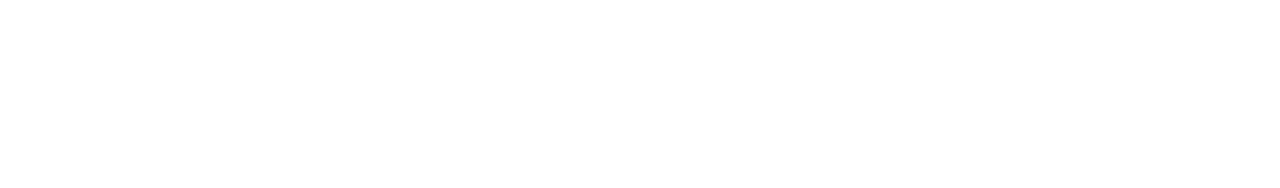
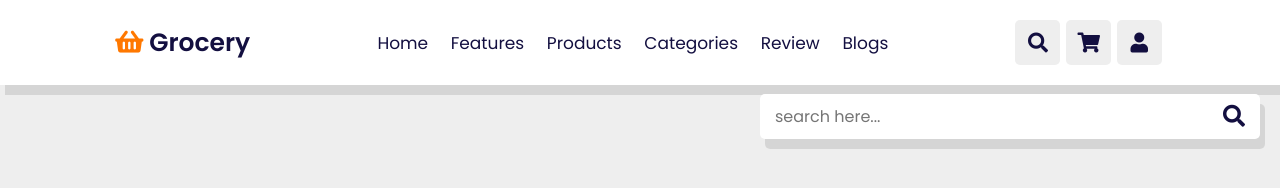
Before and after one commit to iqbal-bd/Grocery-Store, a plain HTML site: page index.html in a window 1280 px wide. Drawn offline with Linux system fonts and the light colour scheme.

Commit message:
header part added

```diff
--- a/index.html
+++ b/index.html
@@ -5,10 +5,42 @@
     <meta http-equiv="X-UA-Compatible" content="IE=edge">
     <meta name="viewport" content="width=device-width, initial-scale=1.0">
     <title>Grocery Store</title>
+    <!-- font awesome code link -->
+    <link rel="stylesheet" href="https://use.fontawesome.com/releases/v5.15.4/css/all.css" integrity="sha384-DyZ88mC6Up2uqS4h/KRgHuoeGwBcD4Ng9SiP4dIRy0EXTlnuz47vAwmeGwVChigm" crossorigin="anonymous">
+
+    <!-- custom css link -->
+    <link rel="stylesheet" href="style.css">
+
 </head>
 <body>
+    <!-- header section starts -->
+    <header class="header">
+        <a href="#" class="logo"><i class="fas fa-shopping-basket"></i> Grocery</a>
 
+        <!-- navbar -->
+        <nav class="navbar">
+            <a href="#home">home</a>
+            <a href="#features">features</a>
+            <a href="#products">products</a>
+            <a href="#categories">categories</a>
+            <a href="#review">review</a>
+            <a href="#blogs">blogs</a>
+        </nav>
+        <div class="icons">
+            <div class="fas fa-bars" id="menu-btn"></div>
+            <div class="fas fa-search" id="search-btn"></div>
+            <div class="fas fa-shopping-cart" id="cart-btn"></div>
+            <div class="fas fa-user" id="login-btn"></div>
+        </div>
 
+        <form action="" class="search-form">
+            <input type="search" id="search-box" placeholder="search here...">
+            <label for="search-box" class="fas fa-search"></label>
+        </form>
+    </header>
+
+    <!-- header section end -->
+    <!-- custom js link -->
     <script src="script.js"></script>
 </body>
 </html>
--- a/style.css
+++ b/style.css
@@ -0,0 +1,120 @@
+/*google font */
+@import url('https://fonts.googleapis.com/css2?family=Poppins:wght@100;300;400;500;600&display=swap');
+
+:root{
+    --orange:#ff7800;
+    --black: #130f40;
+    --light-color: #666;
+    --box-shadow: 0.5rem 1rem rgba(0,0,0,.1);
+    --border: .2rem solid rgba(0,0,0,.1);
+    --outline: .1rem solid rgba(0,0,0,.1);
+    --outline-hover: .2rem solid var(--black);
+}
+*{
+    font-family: 'Poppins', sans-serif;
+    margin: 0;
+    padding: 0;
+    box-sizing: border-box;
+    outline: none;
+    text-decoration: none;
+    text-transform: capitalize;
+    transition: all .2s linear;
+}
+
+html{
+    font-size: 62.5%;
+    overflow-x: hidden;
+    scroll-behavior: smooth;
+    scroll-padding-top: 7rem;
+}
+
+body{
+    background: #eee;
+}
+
+.header{
+    position: fixed;
+    top: 0; left: 0; right: 0;
+    z-index: 1000;
+    display: flex;
+    align-items: center;
+    justify-content: space-between;
+    padding: 2rem 9%;
+    background: #fff;
+    box-shadow: var(--box-shadow);
+}
+.header .logo{
+    font-size: 2.5rem;
+    font-weight: bolder;
+    color: var(--black);
+}
+
+.header .logo i{
+    color: var(--orange);
+}
+
+.header .navbar a{
+    font-size: 1.7rem;
+    margin: 0 1rem;
+    color: var(--black);
+}
+
+.header .navbar a:hover{
+    color: var(--orange);
+}
+
+.header .icons div{
+    height: 4.5rem;
+    width: 4.5rem;
+    line-height: 4.5rem;
+    border-radius: .5rem;
+    background: #eee;
+    color: var(--black);
+    font-size: 2rem;
+    margin-right: .3rem;
+    cursor: pointer;
+    text-align: center;
+}
+
+.header .icons div:hover{
+    background: var(--orange);
+    color:#fff;
+}
+
+#menu-btn{
+    display: none;
+}
+.header .search-form{
+    position: absolute;
+    top: 110%;
+    right: 2rem;
+    width: 50rem;
+    height: 4.5rem;
+    background: #fff;
+    border-radius: .5rem;
+    overflow: hidden;
+    display: flex;
+    align-items: center;
+    box-shadow: var(--box-shadow);
+
+}
+.header .search-form input{
+    height: 100%;
+    width: 100%;
+    background: none;
+    text-transform: none;
+    font-size: 1.6rem;
+    color: var(--black);
+    padding: 0 1.5rem;
+}
+
+#search-box{
+    border: none;
+}
+
+.header .search-form label{
+    font-size: 2.2rem;
+    padding-right: 1.5rem;
+    color: var(--black);
+    cursor: pointer;
+}
```
